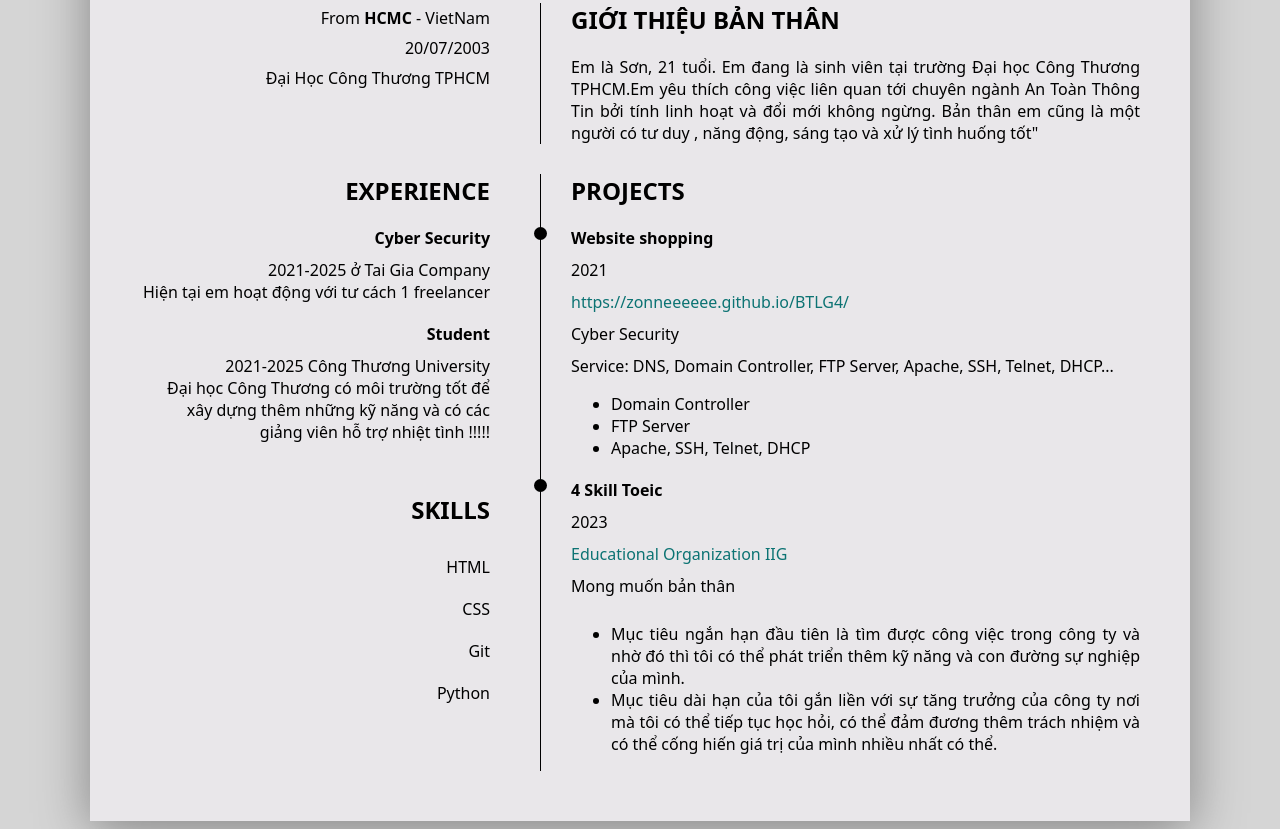
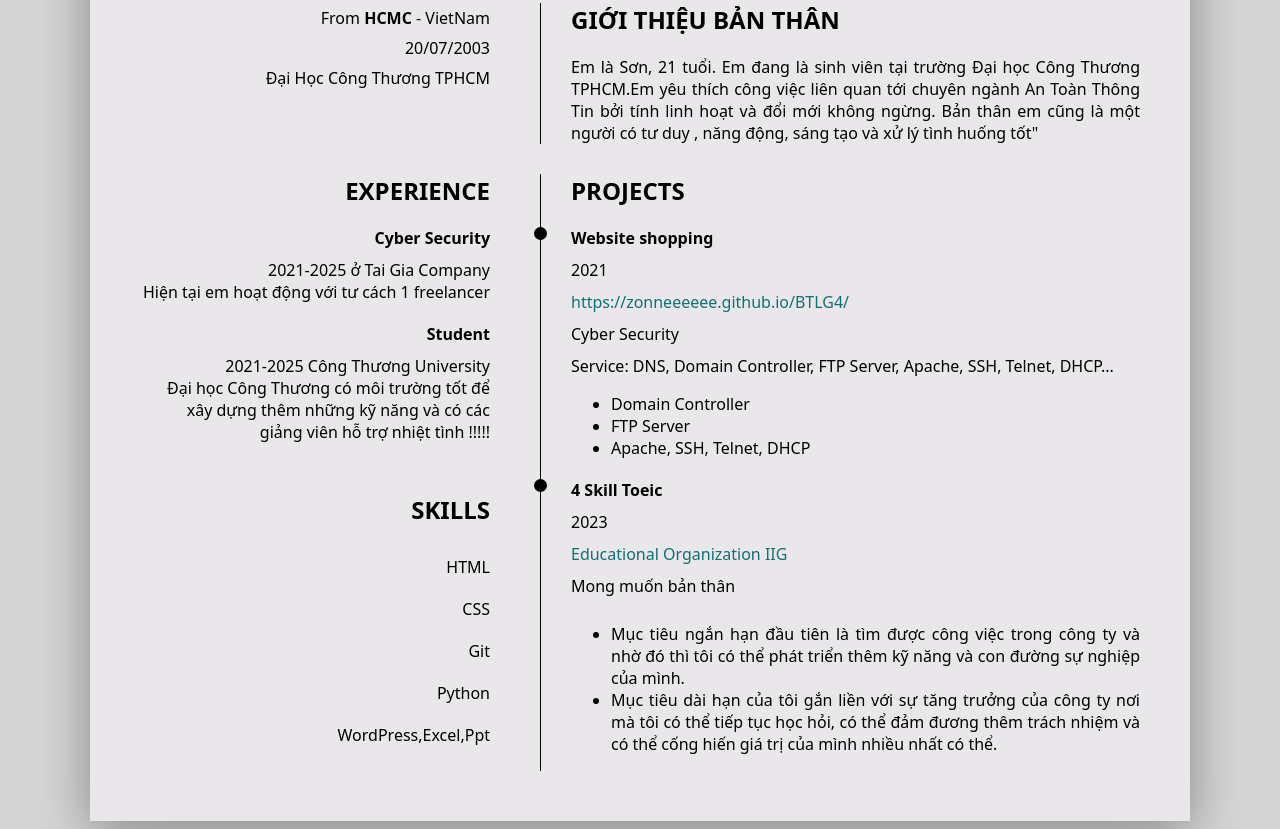
Before and after one commit to Zonneeeeee/cvhtml, a plain HTML site: page index.html in a window 1280 px wide. Shown: the part 308-1137 px from the top of the page. Drawn offline with Linux system fonts and the light colour scheme.

Commit message:
index.html

```diff
--- a/index.html
+++ b/index.html
@@ -71,6 +71,7 @@
                     <li>CSS</li>
                     <li>Git</li>
                     <li>Python</li>
+                    <li>WordPress,Excel,Ppt</li>
                 </ul>
 
            </div>
```
